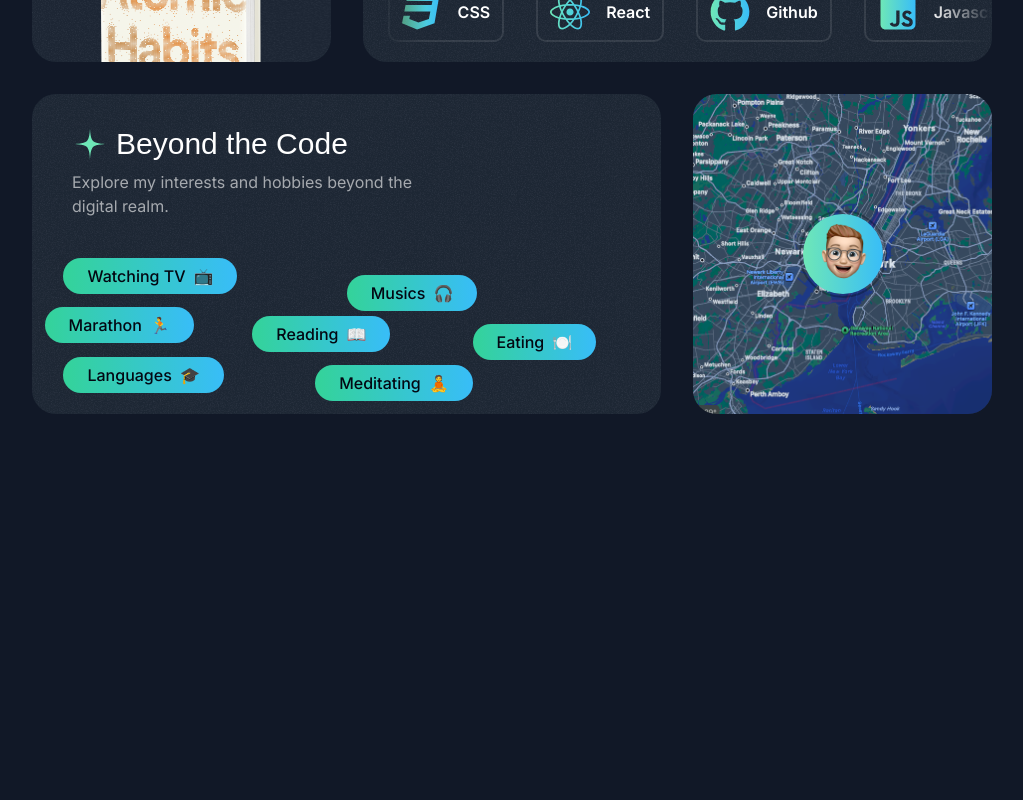
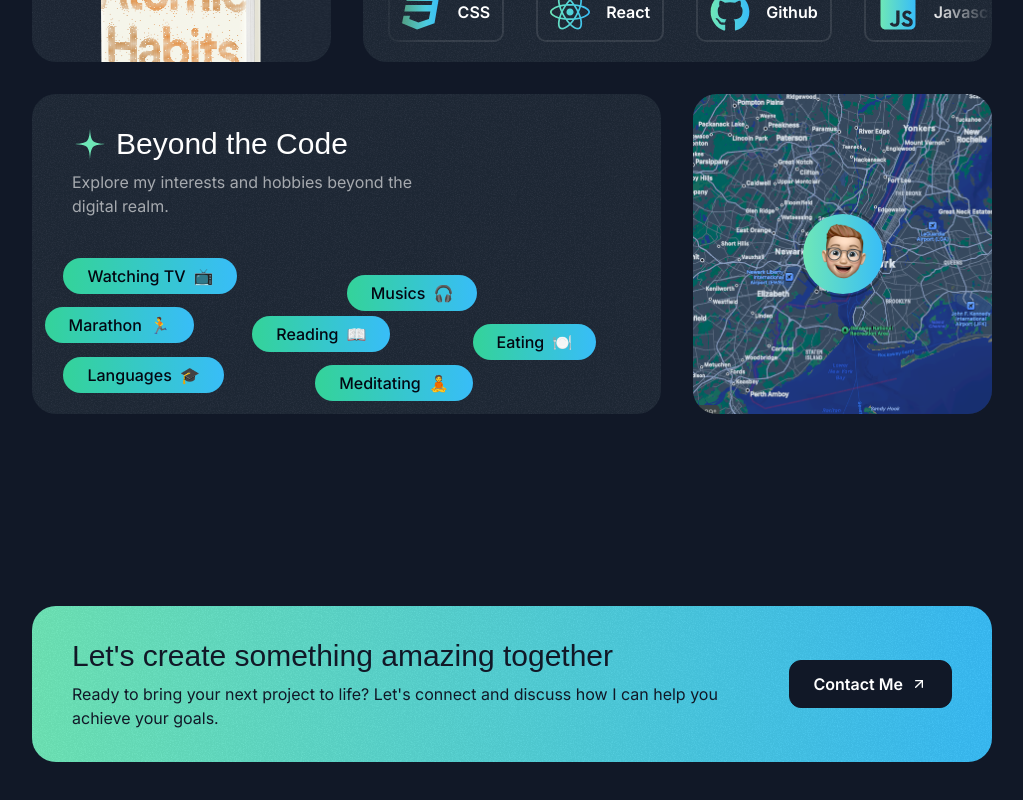
Before and after one commit to LocDuong112/loc-portfolio, a Next.js app: page / in a window 1280 px wide. Shown: the part 3779-4579 px from the top of the page, without its empty margins (128-1151 px from the left). Before the commit the page ends 4305 px from the top, so only its background shows below. Built offline with nearby package versions, Linux system fonts and the light colour scheme; a web font is replaced by a local one.

Commit message:
Contact section

```diff
--- a/src/app/page.tsx
+++ b/src/app/page.tsx
@@ -1,4 +1,5 @@
 import { AboutSection } from "@/sections/About";
+import { ContactSection } from "@/sections/Contact";
 import { Header } from "@/sections/Header";
 import { HeroSection } from "@/sections/Hero";
 import { ProjectsSection } from "@/sections/Projects";
@@ -12,6 +13,7 @@
       <ProjectsSection />
       <TapeSection />
       <AboutSection />
+      <ContactSection />
     </div>
   );
 }
--- a/src/sections/Contact.tsx
+++ b/src/sections/Contact.tsx
@@ -1,3 +1,34 @@
+import ArrowUpRightIcon from '@/assets/icons/arrow-up-right.svg'
+import grainImg from '@/assets/images/grain.jpg'
+
 export const ContactSection = () => {
-  return <div>Contact Section</div>;
+  return (
+    <div className='py-16 pt-12 lg:py-24 lg:pt-20'>
+      <div className='container'>
+
+        <div className='bg-gradient-to-r from-emerald-300 to-sky-400 text-gray-900 py-8 px-10 rounded-3xl text-center relative overflow-hidden z-0 md:text-left'>
+          <div className='absolute inset-0 opacity-5 -z-10' style={{
+            backgroundImage: `url(${grainImg.src})`
+          }}></div>
+
+          <div className='flex flex-col gap-8 md:gap-16 items-center md:flex-row'>
+
+            <div>
+              <h2 className='font-serif text-2xl md:text-3xl'>Let's create something amazing together</h2>
+              <p className='text-sm mt-2 md:text-base'>
+                Ready to bring your next project to life? Let's connect and discuss how I can help you achieve your goals.
+              </p>
+            </div>
+
+            <div>
+              <button className='gap-2 text-white bg-gray-900 inline-flex items-center px-6 h-12 rounded-xl w-max border border-gray-900'>
+                <span className='font-semibold'>Contact Me</span>
+                <ArrowUpRightIcon className='size-4' />
+              </button>
+            </div>
+          </div>
+        </div>
+      </div>
+    </div>
+  );
 };
```
